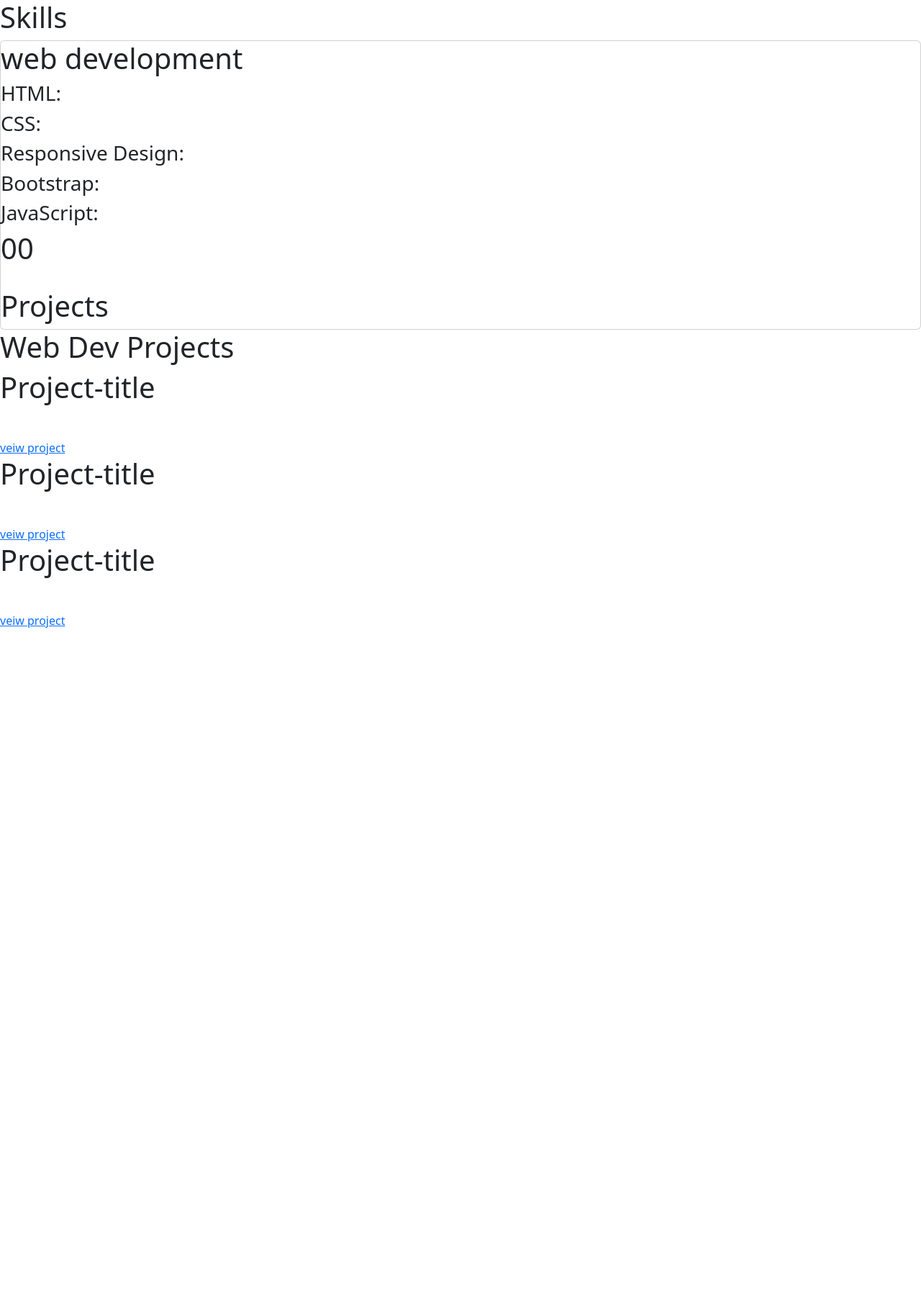
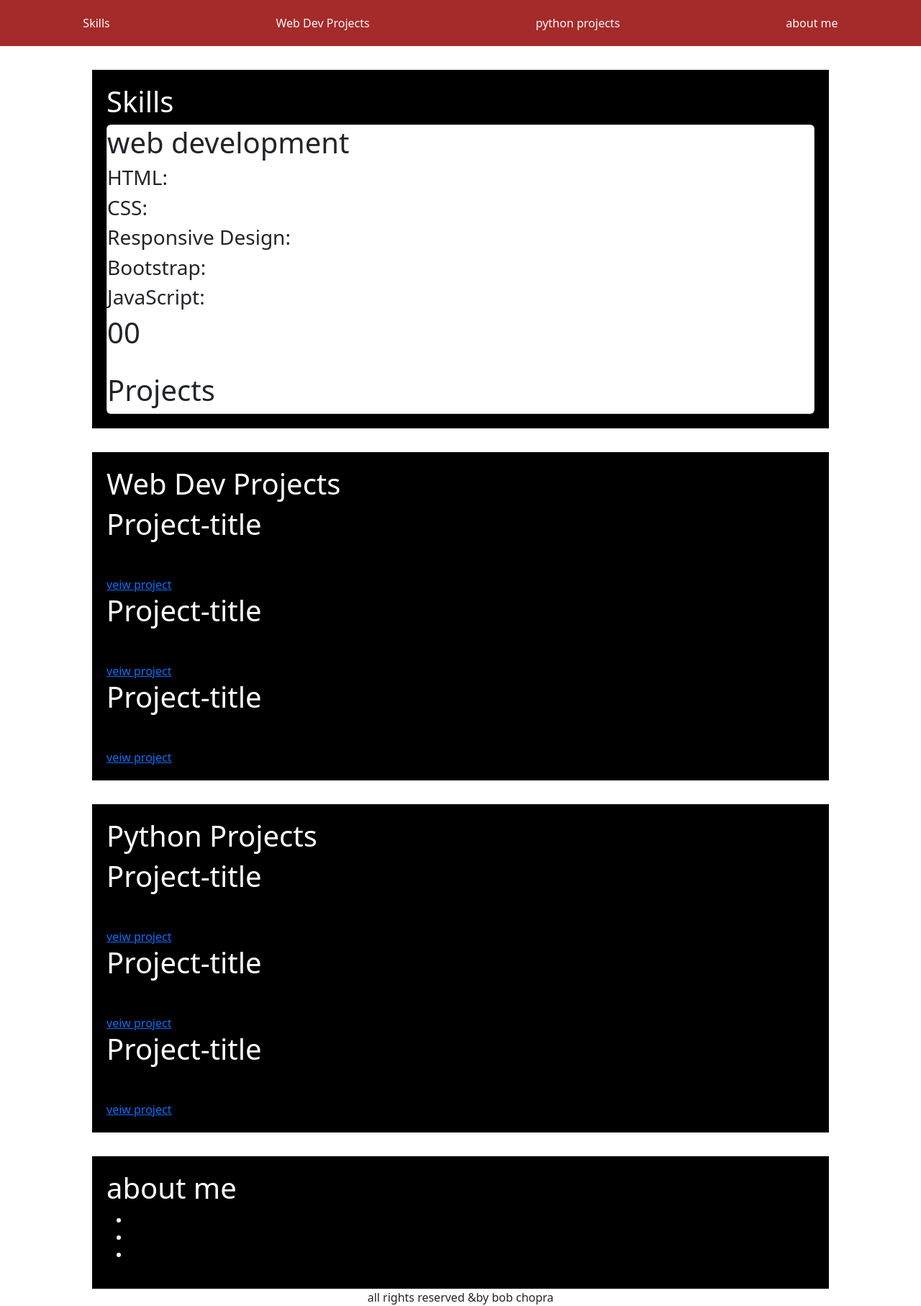
Before and after one commit to 0bobcode/0-Portfolio, a plain HTML site: page index.html in a window 1280 px wide. Shown: the whole page at 72% size. Before the commit the page ends 874 px from the top, so only its background shows below. Drawn offline with nearby package versions, Linux system fonts and the light colour scheme.

Commit message:
add about me , footer , styled navbar, sections

```diff
--- a/index.html
+++ b/index.html
@@ -11,9 +11,15 @@
     <link href="style.css" rel="stylesheet">
 </head>
 <body id="body-container">
-<nav id="nav-container"></nav>
+<nav id="nav-container">
+    <a href="#sec-1">Skills</a>
+    <a href="#wd-project-container">Web Dev Projects</a>
+    <a href="#sec-3">python projects</a>
+    <a href="#sec-4">about me</a>
+</nav>
 <main id="main-container">
-    <section id="sec-1">
+    <hr>
+    <section id="sec-1" class="parent-section">
         <h1>Skills</h1>
         <div class="webdev-card card">
 
@@ -35,7 +41,8 @@
 
 
     </section>
-    <section id="wd-project-container">
+    <hr>
+    <section id="wd-project-container" class="parent-section">
         <h1>Web Dev Projects</h1>
         <div class="wd-project">
             <h1>Project-title</h1>
@@ -59,10 +66,43 @@
         </div>
 
 
+
     </section>
-    <section id="sec-3"></section>
-    <section id="sec-4"></section>
+    <hr>
+    <section id="sec-3" class="parent-section">
+        <h1>Python Projects</h1>
+        <div class="py-project">
+            <h1>Project-title</h1>
+            <img src="" alt="" class="project-cover-img">
+            <p class="project-desc"></p>
+            <a href="" class="veiw-project-btn">veiw project</a>
+        </div>
 
+        <div class="py-project">
+            <h1>Project-title</h1>
+            <img src="" alt="" class="project-cover-img">
+            <p class="project-desc"></p>
+            <a href="" class="veiw-project-btn">veiw project</a>
+        </div>
+
+        <div class="py-project">
+            <h1>Project-title</h1>
+            <img src="" alt="" class="project-cover-img">
+            <p class="project-desc"></p>
+            <a href="" class="veiw-project-btn">veiw project</a>
+        </div>
+    </section>
+    <hr>
+    <section id="sec-4" class="parent-section">
+        <h1>about me</h1>
+
+        <ul>
+            <li></li>
+            <li></li>
+            <li></li>
+        </ul>
+    </section>
+    <footer>all rights reserved &by bob chopra</footer>
 </main>
 <footer id="footer-container"></footer>
 <script href="script.js"></script>
--- a/style.css
+++ b/style.css
@@ -0,0 +1,38 @@
+*{
+    padding:0;
+    margin: 0;
+
+}
+
+nav{
+    text-decoration: none;
+    display: flex;
+    justify-content: space-around;
+    align-items: center;
+    position: sticky;
+        top: 0px;
+        background-color: brown;
+        z-index: 1;
+}
+
+nav>a{
+    text-decoration: none;
+    color:rgba(254, 254, 254, 0.984);
+    padding: 20px 0px;
+
+}
+
+main{
+    display: flex;
+    align-items: center;
+    flex-direction: column;
+
+}
+
+.parent-section{
+    width: 80%;
+    padding: 20px;
+    background-color: black;
+    color:white;
+
+}
```
